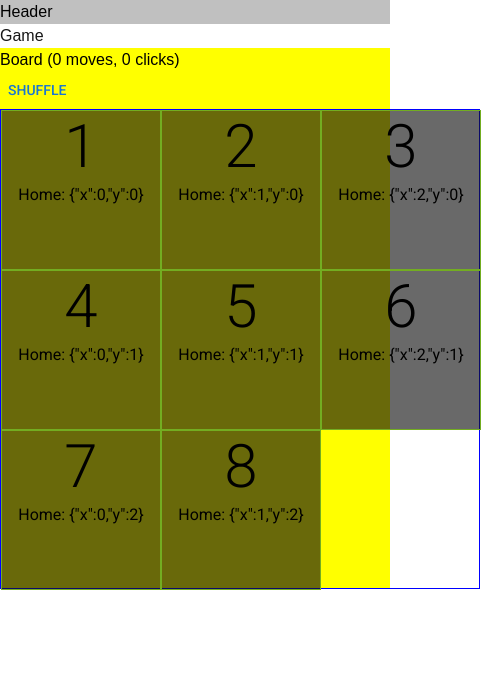
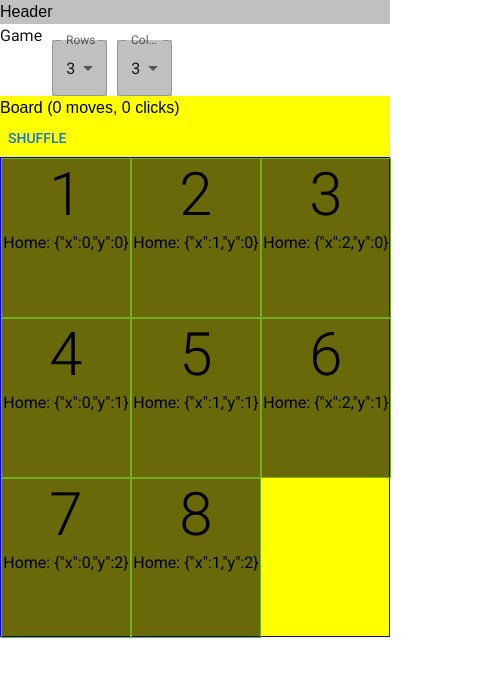
Before and after one commit to thewbman/sliding-puzzle, a Next.js app: page /game in a window 390 px wide. Shown: the top 676 px of the page, 481 px wide, since content can reach past the window. Built offline with nearby package versions, Linux system fonts and the light colour scheme; what @mui/material-nextjs would draw is missing.

Commit message:
hacky small screen support

```diff
--- a/src/app/game/page.tsx
+++ b/src/app/game/page.tsx
@@ -1,10 +1,68 @@
+"use client";
+import React, { useState } from "react";
+import Typography from "@mui/material/Typography";
+import TextField from "@mui/material/TextField";
+
 import Board from "@/components/board";
 
 export default function GamePage() {
+  const [rowCount, setRowCount] = useState(3);
+  const [columnCount, setColumnCount] = useState(3);
+
+  const nums = [1, 2, 3, 4, 5, 6];
+
   return (
     <div>
-      <div>Game</div>
-      <Board rowCount={3} columnCount={3} />
+      <div style={{ display: "flex", flexDirection: "row" }}>
+        <Typography>Game</Typography>
+        <TextField
+          select
+          label="Rows"
+          defaultValue={3}
+          slotProps={{
+            select: {
+              native: true,
+            },
+          }}
+          style={{
+            color: "white",
+            backgroundColor: "silver",
+            marginTop: "1em",
+            marginLeft: "10px",
+          }}
+          onChange={(e) => setRowCount(parseInt(e.target.value))}
+        >
+          {nums.map((n) => (
+            <option key={n} value={n}>
+              {n}
+            </option>
+          ))}
+        </TextField>
+        <TextField
+          select
+          label="Columns"
+          defaultValue={3}
+          slotProps={{
+            select: {
+              native: true,
+            },
+          }}
+          style={{
+            color: "white",
+            backgroundColor: "silver",
+            marginTop: "1em",
+            marginLeft: "10px",
+          }}
+          onChange={(e) => setColumnCount(parseInt(e.target.value))}
+        >
+          {nums.map((n) => (
+            <option key={n} value={n}>
+              {n}
+            </option>
+          ))}
+        </TextField>
+      </div>
+      <Board rowCount={rowCount} columnCount={columnCount} />
     </div>
   );
 }
--- a/src/components/board.tsx
+++ b/src/components/board.tsx
@@ -9,14 +9,10 @@ import {
   getNewPositionIfValid,
   shuffleTiles,
 } from "@/lib/board.lib";
-import { getTileHeightEm, getTileWidthEm } from "@/lib/board.layout";
+import { getTileHeightPx, getTileWidthPx } from "@/lib/board.layout";
+import { BoardSize } from "@/types";
 
-interface Props {
-  rowCount: number;
-  columnCount: number;
-}
-
-export default function Board({ rowCount, columnCount }: Props) {
+export default function Board(board: BoardSize) {
   const [playerClicks, setPlayerClicks] = useState(0);
   const [playerMoves, setPlayerMoves] = useState(0);
   const [tiles, setTiles] = useState<TileProps[]>([]);
@@ -24,25 +20,19 @@ export default function Board({ rowCount, columnCount }: Props) {
   useEffect(() => {
     setTiles(
       generateHomeTiles(
-        rowCount,
-        columnCount
+        board
         // Math.round(Math.random() * TOTAL_POSITIONS)
       )
     );
-  }, [rowCount, columnCount]);
+  }, [board.rowCount, board.columnCount]);
 
   const handleShuffleClick = () => {
-    setTiles(shuffleTiles(tiles, rowCount, columnCount));
+    setTiles(shuffleTiles(tiles, board));
   };
 
   const handleTileClick = (index: number) => {
     setPlayerClicks((prev) => prev + 1);
-    const newPosition = getNewPositionIfValid(
-      index,
-      tiles,
-      rowCount,
-      columnCount
-    );
+    const newPosition = getNewPositionIfValid(index, tiles, board);
     if (newPosition) {
       setPlayerMoves((prev) => prev + 1);
       setTiles((ts) =>
@@ -61,8 +51,8 @@ export default function Board({ rowCount, columnCount }: Props) {
       <Button onClick={handleShuffleClick}>Shuffle</Button>
       <div
         style={{
-          width: `${getTileWidthEm() * columnCount}em`,
-          height: `${getTileHeightEm() * rowCount}em`,
+          width: `${getTileWidthPx(board) * board.columnCount}px`,
+          height: `${getTileHeightPx() * board.rowCount}px`,
           borderColor: "blue",
           borderWidth: 1,
           borderStyle: "solid",
@@ -76,6 +66,7 @@ export default function Board({ rowCount, columnCount }: Props) {
             label={t.label}
             homePosition={t.homePosition}
             currentPosition={t.currentPosition}
+            board={board}
             onClick={handleTileClick}
           />
         ))}
--- a/src/components/tile.tsx
+++ b/src/components/tile.tsx
@@ -1,6 +1,6 @@
 import Typography from "@mui/material/Typography";
 
-import type { Position } from "@/types";
+import type { BoardSize, Position } from "@/types";
 import { getTileStyle } from "@/lib/board.layout";
 
 export interface TileProps {
@@ -8,6 +8,7 @@ export interface TileProps {
   label: string;
   currentPosition: Position;
   homePosition: Position;
+  board: BoardSize;
 }
 
 interface PropsWithFunction extends TileProps {
@@ -19,14 +20,17 @@ export default function Tile({
   label,
   currentPosition,
   homePosition,
+  board,
   onClick,
 }: Readonly<PropsWithFunction>) {
   return (
     <div
-      style={getTileStyle(currentPosition, homePosition)}
+      style={getTileStyle(currentPosition, homePosition, board)}
       onClick={() => onClick(index)}
     >
-      <Typography align="center" variant="h2">{label}</Typography>
+      <Typography align="center" variant="h2">
+        {label}
+      </Typography>
       <Typography align="center">
         Home: {JSON.stringify(homePosition)}
       </Typography>
--- a/src/lib/board.layout.ts
+++ b/src/lib/board.layout.ts
@@ -1,21 +1,46 @@
-import type { Position } from "@/types";
+import type { Position, BoardSize } from "@/types";
 
-export const getTileWidthEm = () => 10;
-export const getTileHeightEm = () => 10;
+interface WindowDimensions {
+  width: number;
+  height: number;
+}
+
+function getWindowDimensions(): WindowDimensions {
+  const { innerWidth: width, innerHeight: height } = window;
+
+  return {
+    width,
+    height,
+  };
+}
+
+export const getTileWidthPx = ({ columnCount }: BoardSize) => {
+  const w = getWindowDimensions();
+
+  if(w.width) {
+    return Math.min(w.width / columnCount, 160);
+  }
+
+  return 160;
+};
+export const getTileHeightPx = () => 160;
 
 export const getTileStyle = (
   { x, y }: Position,
-  homePosition: Position
+  homePosition: Position,
+  board: BoardSize
 ): React.CSSProperties => {
   const isInHomePosition = homePosition.x === x && homePosition.y == y;
 
   return {
     position: "absolute",
-    top: `${y * getTileHeightEm()}em`,
-    left: `${x * getTileWidthEm()}em`,
-    width: `${getTileWidthEm()}em`,
-    height: `${getTileHeightEm()}em`,
-    border: isInHomePosition ? `1px solid #73AD21` : `1px solid rgb(173, 35, 33)`,
+    top: `${y * getTileHeightPx()}px`,
+    left: `${x * getTileWidthPx(board)}px`,
+    width: `${getTileWidthPx(board)}px`,
+    height: `${getTileHeightPx()}px`,
+    border: isInHomePosition
+      ? `1px solid #73AD21`
+      : `1px solid rgb(173, 35, 33)`,
     backgroundColor: isInHomePosition ? "#111111A0" : "#11111170",
   };
 };
--- a/src/lib/board.lib.ts
+++ b/src/lib/board.lib.ts
@@ -1,24 +1,24 @@
-import type { Position } from "@/types";
+import type { Position, BoardSize } from "@/types";
 import { TileProps } from "@/components/tile";
 
 export const generateHomeTiles = (
-  rowCount: number,
-  columnCount: number,
+  board: BoardSize,
   indexToRemove?: number
 ): TileProps[] => {
-  const maxTiles = rowCount * columnCount - 1;
+  const maxTiles = board.rowCount * board.columnCount - 1;
 
   let numberLabel = 0;
   const tiles: TileProps[] = [];
 
-  for (let y = 0; y < rowCount; y++) {
-    for (let x = 0; x < columnCount; x++) {
+  for (let y = 0; y < board.rowCount; y++) {
+    for (let x = 0; x < board.columnCount; x++) {
       numberLabel++;
       const tile: TileProps = {
         index: numberLabel - 1,
         label: `${numberLabel}`,
         homePosition: { x, y },
         currentPosition: { x, y },
+        board,
       };
       tiles.push(tile);
     }
@@ -38,8 +38,7 @@ export const generateHomeTiles = (
 
 export const shuffleTiles = (
   input: TileProps[],
-  rowCount: number,
-  columnCount: number
+  board: BoardSize
 ): TileProps[] => {
   const MOVE_ATTEMPTS = 1000; // most will not be valid
   let successfulMoves = 0;
@@ -50,12 +49,7 @@ export const shuffleTiles = (
     const r = Math.floor(Math.random() * tiles.length);
     if (r >= 0 && r < tiles.length) {
       const indexToTry = tiles[r]?.index ?? 0;
-      const newPosition = getNewPositionIfValid(
-        indexToTry,
-        tiles,
-        rowCount,
-        columnCount
-      );
+      const newPosition = getNewPositionIfValid(indexToTry, tiles, board);
       if (newPosition) {
         successfulMoves++;
         tiles = tiles.map((t) =>
@@ -63,8 +57,8 @@ export const shuffleTiles = (
             ? { ...t, currentPosition: { ...newPosition } }
             : t
         );
-      // } else {
-      //   console.warn("unable to move tile", indexToTry);
+        // } else {
+        //   console.warn("unable to move tile", indexToTry);
       }
     } else {
       console.error("expectected array index when shuffling", r);
@@ -79,8 +73,7 @@ export const shuffleTiles = (
 export const getNewPositionIfValid = (
   index: number,
   tiles: TileProps[],
-  rowCount: number,
-  columnCount: number
+  board: BoardSize
 ): Position | null => {
   if (!tiles?.length) {
     return null;
@@ -101,7 +94,12 @@ export const getNewPositionIfValid = (
 
   const movablePosition = adjacentPositions
     .filter((a) => {
-      if (a.x >= columnCount || a.x < 0 || a.y >= rowCount || a.y < 0) {
+      if (
+        a.x >= board.columnCount ||
+        a.x < 0 ||
+        a.y >= board.rowCount ||
+        a.y < 0
+      ) {
         return false;
       }
 
```
Also changed, not shown: src/types/index.ts (+7 -2 lines).
